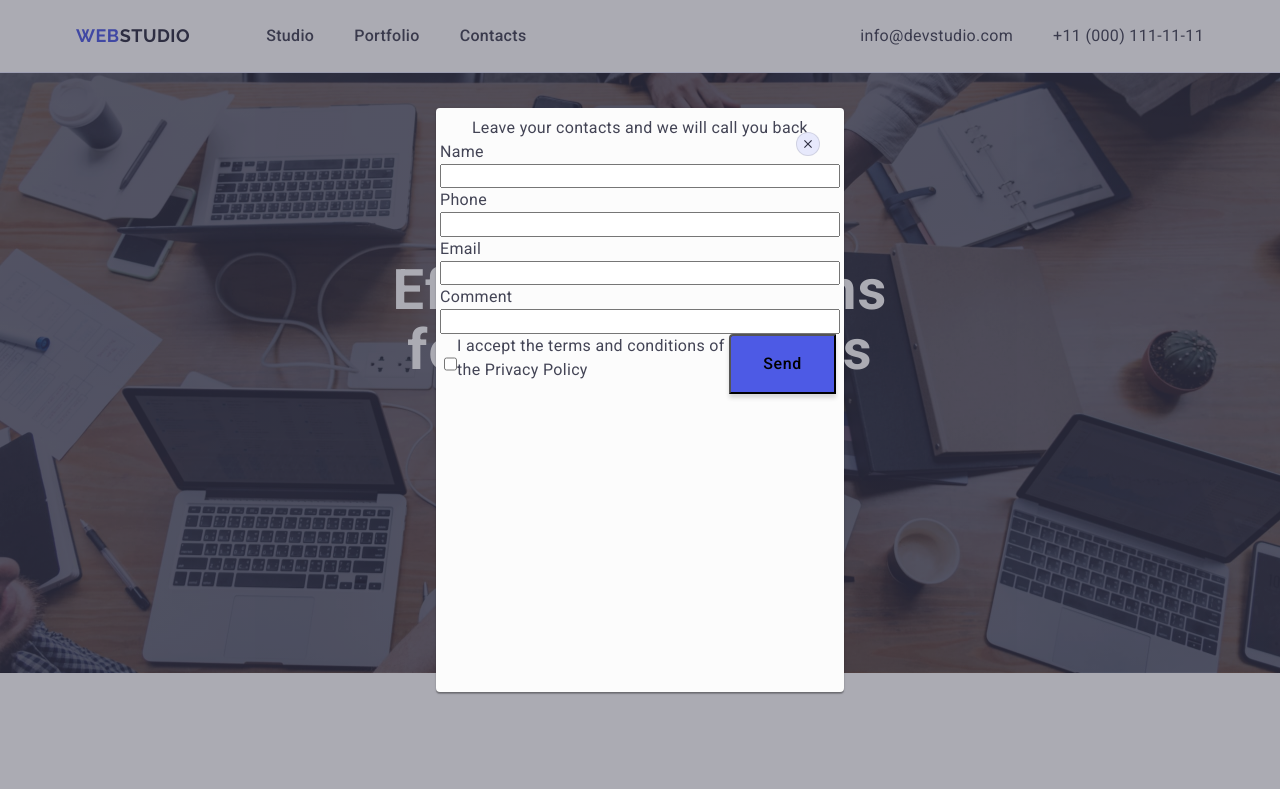
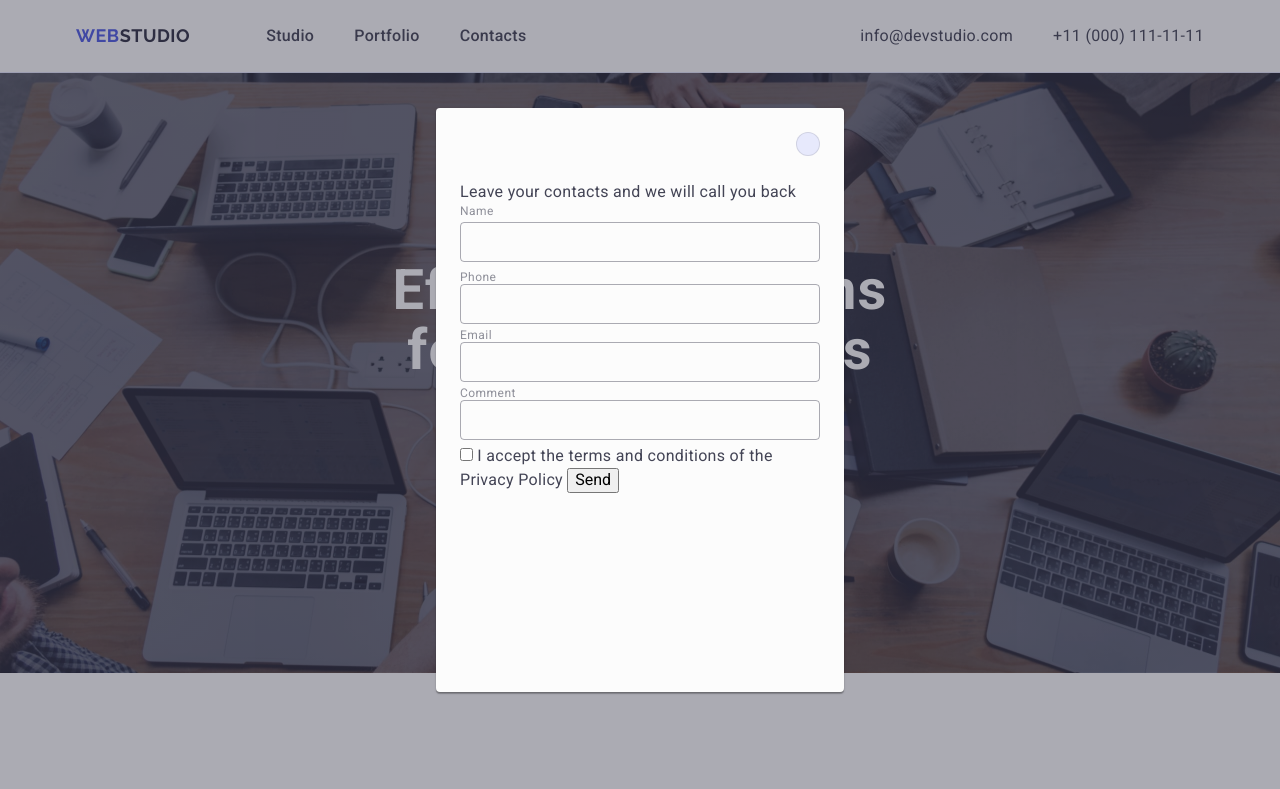
Before and after one commit to YaRKolodii/goit-markup-hw-05, a plain HTML site: page index.html in a window 1280 px wide. Shown: the top 789 px of the page. Drawn offline with nearby package versions, Linux system fonts and the light colour scheme.

Commit message:
worck with mistakes

```diff
--- a/css/stylyes.css
+++ b/css/stylyes.css
@@ -200,7 +200,10 @@ background-size: cover;
 	),
     url("/images/hero.jpg");
 padding: 188px 0;
+margin-left: auto;
+margin-right: auto;
 }
+
 .section-solutions .container{
   display: flex;
 justify-content: center;
@@ -493,7 +496,7 @@ color: #FFFFFF;
   display: flex;
 justify-content: center;
 align-items: center;
-font-family: "Roboto", sana-serif;
+font-family:"Roboto", sans-serif;
 font-size: 16px;
 font-weight: 500;
 line-height: 1.5;
@@ -521,7 +524,6 @@ border-radius:4px;
   background-color: rgba(46, 47, 66, 0.4);
   transition: opacity 250ms cubic-bezier(0.4, 0, 0.2, 1),
   visibility 250ms cubic-bezier(0.4, 0, 0.2, 1);
-  transition: transform 250ms cubic-bezier(0.4, 0, 0.2, 1);
 }
 .modal{
   position: absolute;
@@ -535,7 +537,8 @@ background-color: #FCFCFC;
 0px 1px 3px 0px #0000001F,
 0px 2px 1px 0px #00000033;
 border-radius: 4px;
-
+transition: transform 250ms cubic-bezier(0.4, 0, 0.2, 1);
+padding: 72px 24px 24px 24px;
 }
 
 /*form-modal*/
@@ -555,57 +558,64 @@ border-radius: 4px;
   padding: 0;
   cursor: pointer;
    transition: background-color 250ms cubic-bezier(0.4, 0, 0.2, 1),
-   border 250ms cubic-bezier(0.4, 0, 0.2, 1);
+   border 250ms cubic-bezier(0.4, 0, 0.2, 1),
+   fill 250ms cubic-bezier(0.4, 0, 0.2, 1);
 }
-
 .button-close:hover,
 .button-close:focus{
    background-color: #404bbf;
    border: none;
-}
-.icon-close-modal{
-   transition: fill 250ms cubic-bezier(0.4, 0, 0.2, 1);
-}
-.icon-close-modal:hover,
-.icon-close-modal:focus{
-  fill: #ffffff;
+  fill: #FFFFFF;
 }
 
-.form{
-  display:flex;
-  flex-direction: column;
-  align-items: center;
-  padding: 8px;
+.form-tittle{
+  font-weight: 500;
+  font-size: 16px;
+  line-height: 1.5;
+  text-align: center;
+  letter-spacing: 0.02em;
+  color: #2E2F42;
+  margin-bottom: 16px;
+}
+
+.container-label{
+ margin-bottom: 8px;
 }
 .form-label{
-display: flex;
-  flex-direction: column;
+font-size: 12px;
+  line-height: 1.17;
+letter-spacing: 0.04em;
+color:#8E8F99;
+display: block;
+margin-bottom: 4px;
+}
+
+.container-input{
+  position:relative;
 }
 .form-input{
-  width: 400px;
+width: 100%;
+height: 40px;
+border: 1px solid rgba(46, 47, 66, 0.4);
+border-radius:4px;
+background-color: transparent;
+padding-left:38px;
+outline: transparent;
+transition: border-color 250ms cubic-bezier(0.4, 0, 0.2, 1);
+}
+.form-input:focus{
+ border-color: #4D5AE5;
+ fill: #4D5AE5;
+}
+.icon-form{
+  position:absolute;
+  left: 16px;
+  top:50%;
+  transform:translateY(-50%);
+  transition: fill 250ms cubic-bezier(0.4, 0, 0.2, 1);
+}
+
+
+.button-form{
 
 }
-.container-privacy{
-  display: flex;
-  margin-bottom:24px ;
-}
-.button-form{
- width: Hug (169px)px;
-height: Hug (56px)px;
-top: 584px;
-left: 635px;
-padding: 16px 32px 16px 32px;
-gap: 10px;
-border-radius: 4px 0px 0px 0px;
-opacity: 0px;
-background: #4D5AE5;
-box-shadow: 0px 4px 4px 0px #00000026;
-font-family: Roboto;
-font-size: 16px;
-font-weight: 500;
-line-height: 24px;
-letter-spacing: 0.04em;
-text-align: center;
-
-
-}
--- a/index.html
+++ b/index.html
@@ -414,15 +414,22 @@
 
     <div class="modal-overlay">
         <div class="modal">
-            <button class="button-close"><svg class="icon-close-modal" width="8" height="8">
+            <button type="button" class="button-close"><svg class="icon-close-modal" width="8" height="8">
                     <use href="./images/icons.svg#icon-close"></use>
                 </svg>
             </button>
+            <p class="form-title">Leave your contacts and we will call you back</p>
             <form class="form">
-                <legend class="group-title">Leave your contacts and we will call you back</legend>
-                <label class="form-label">Name
-                    <input class="form-input" type="text" name="user-name">
-                </label>
+
+                <div class="container-label">
+                    <label class="form-label" for="user-name">Name</label>
+                    <div div="container-input">
+                        <input class="form-input" id="user-name" type="text" name="user-name">
+                        <svg class="icon-form" width="18" height="24">
+                            <use href="./images/icons.svg#icon-name"></use>
+                        </svg>
+                    </div>
+                </div>
 
                 <label class="form-label">Phone
                     <input class="form-input" type="tel" name="contact_tel">
```
